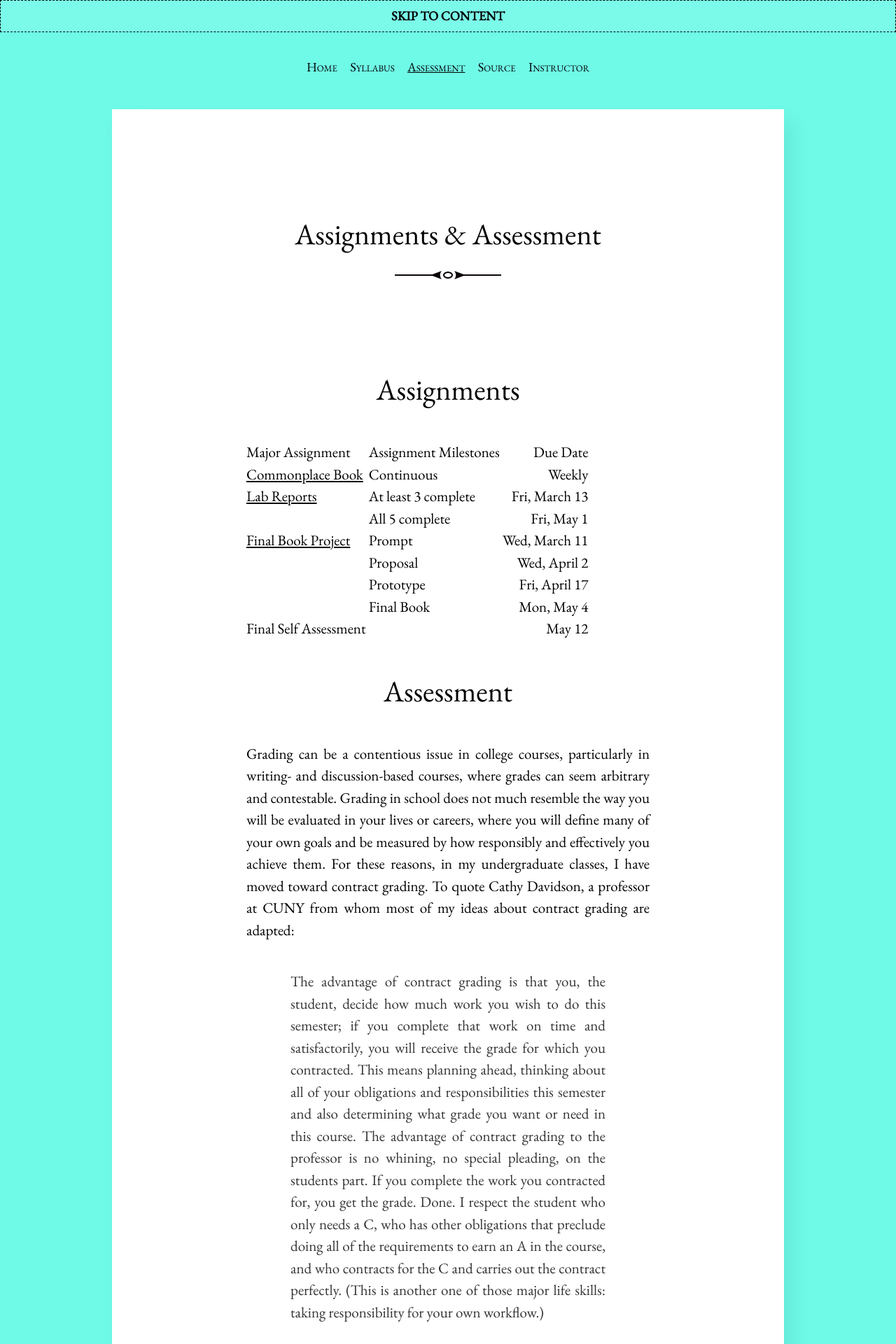
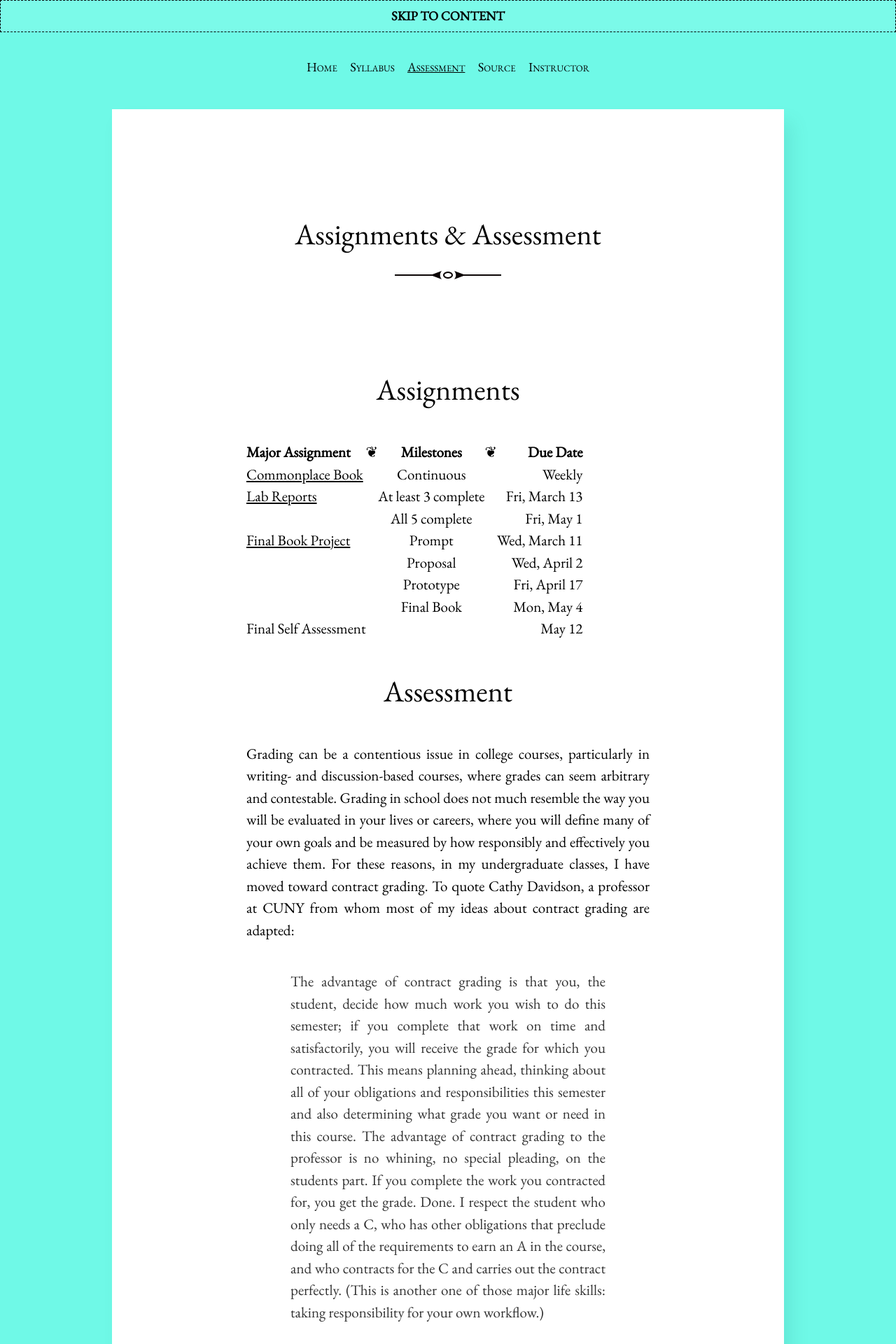
Before and after one commit to rccordell/s26bl, a Jekyll site: the page built from pages/assessment.md, in a window 1280 px wide. Shown: the top 1920 px of the page at 70% size. Built offline with Jekyll 4.4.1, drawn with Linux system fonts in a browser that asks for light colours.

Commit message:
Update assessment.md

```diff
--- a/pages/assessment.md
+++ b/pages/assessment.md
@@ -5,8 +5,8 @@ title: Assignments & Assessment
 
 ## Assignments
 
-| Major Assignment | | Assignment Milestones | | Due Date |
-| :------------ |--- | :----------- |---| -----: |
+| **Major Assignment** | ❦ | **Milestones** | ❦ | **Due Date** |
+| :------------ |:---: | :-----------: |:---:| -----: |
 | [Commonplace Book](/pages/assignments/commonplace-book/) | | Continuous | | Weekly |
 |  [Lab Reports](/pages/assignments/lab-reports/) | | At least 3 complete | | Fri, March 13 |
 |   | | All 5 complete | | Fri, May 1 |
```
